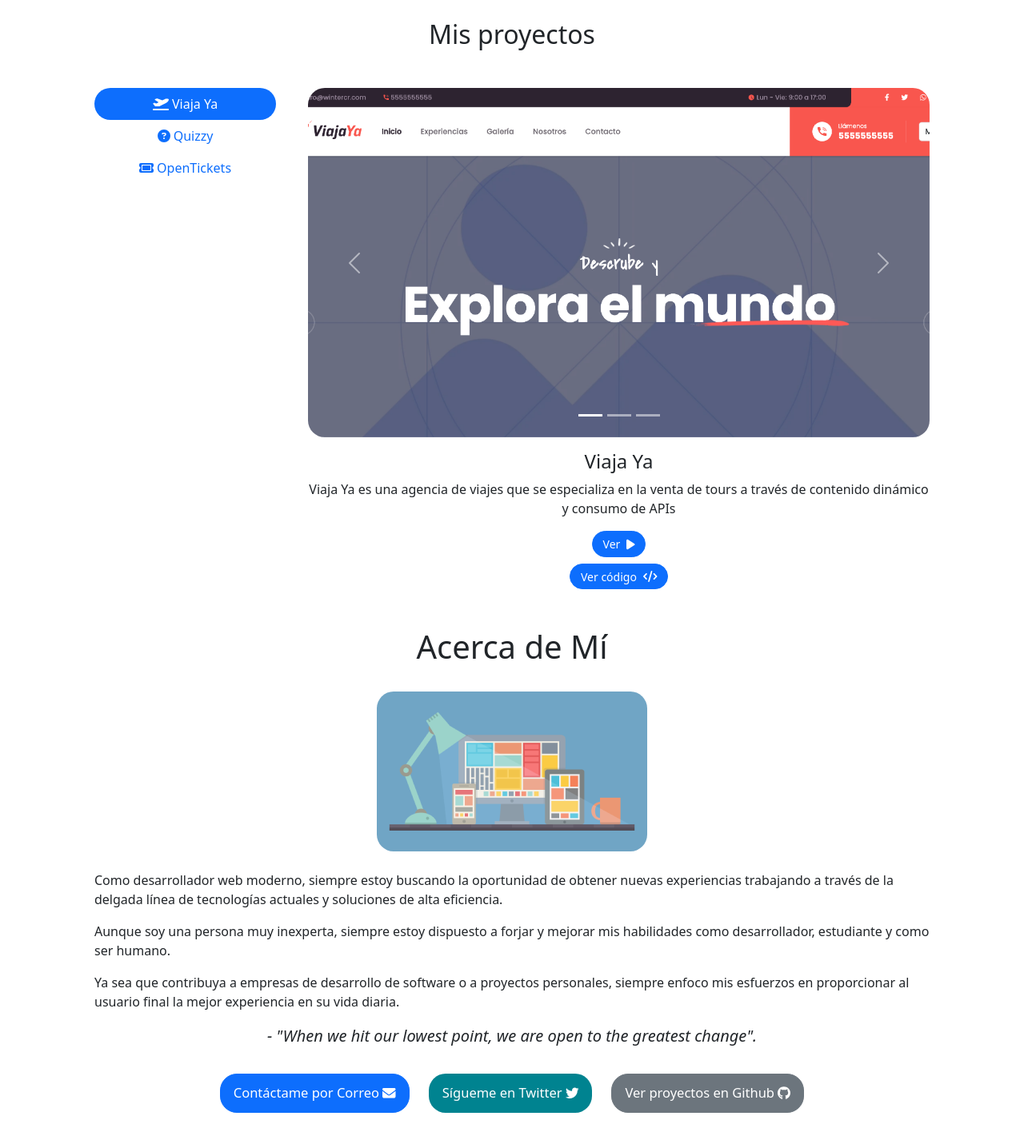
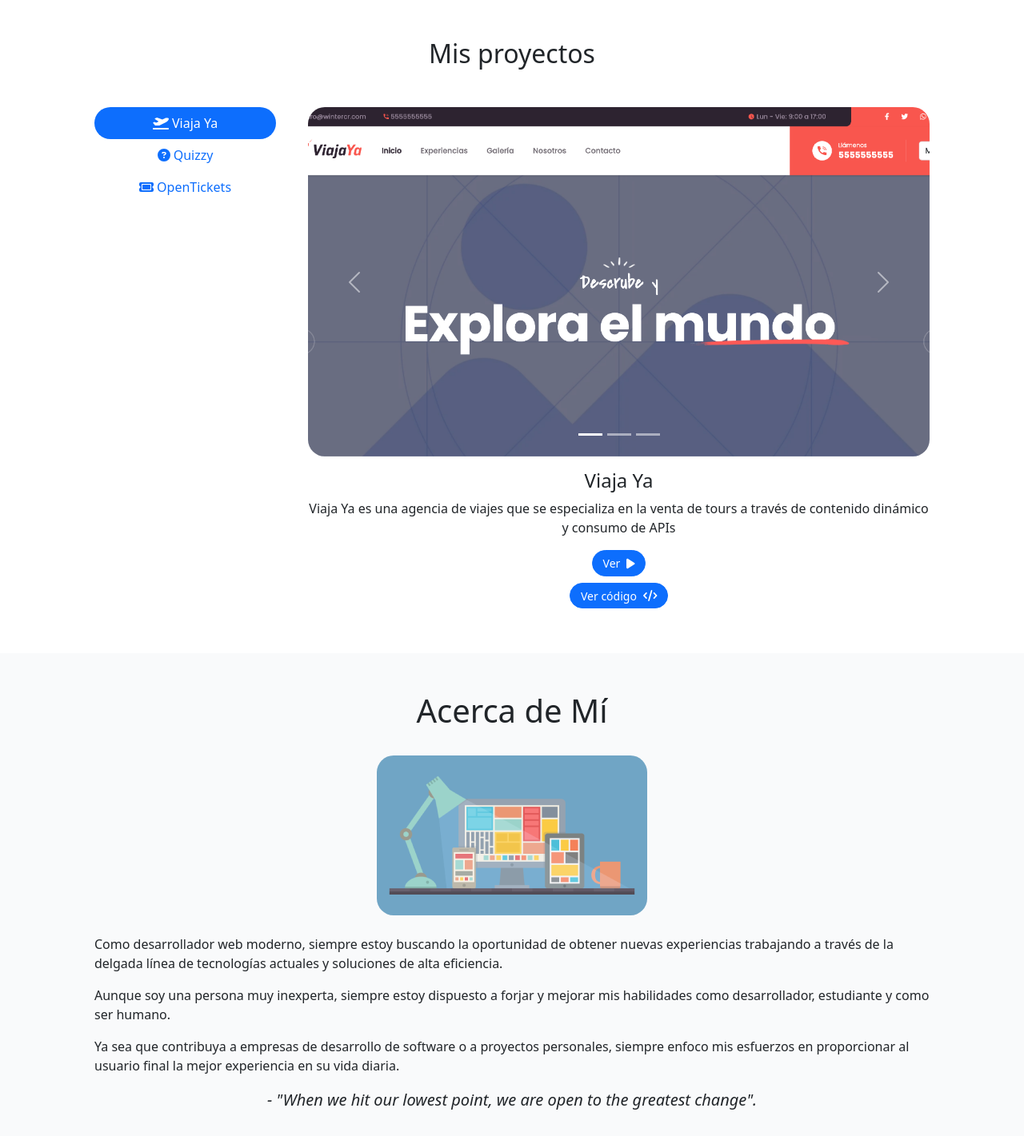
Before and after one commit to LeonSolisPedro/wintercr.com, a Vue app: page / in a window 1280 px wide. Shown: the part 800-2221 px from the top of the page at 80% size. Built offline with nearby package versions, Linux system fonts and the light colour scheme.

Commit message:
Making some padding addjustments

```diff
--- a/src/App.vue
+++ b/src/App.vue
@@ -8,7 +8,8 @@
 
     <CarouselProjects />
 
-    <div id="aboutme" class="container px-5 py-4">
+    <div class="gray-background">
+      <div id="aboutme" class="container px-5 py-5">
 
         <h1 class="text-center">Acerca de Mí</h1>
 
@@ -16,7 +17,8 @@
           <img src="./assets/colorcito.webp" class="img-fluid rounded" alt="Colorcito">
         </div>
 
-      <p>Como desarrollador web moderno, siempre estoy buscando la oportunidad de obtener nuevas experiencias trabajando
+        <p>Como desarrollador web moderno, siempre estoy buscando la oportunidad de obtener nuevas experiencias
+          trabajando
           a través de la delgada línea de tecnologías actuales y soluciones de alta eficiencia.</p>
 
         <p>Aunque soy una persona muy inexperta, siempre estoy dispuesto a forjar y mejorar mis habilidades como
@@ -34,13 +36,16 @@
             <font-awesome-icon icon="fa-solid fa-envelope" /></a>
           <a class="btn btn-twitter m-3" target="_blank" href="https://twitter.com/LeonSolisPedro">Sígueme en Twitter
             <font-awesome-icon icon="fa-brands fa-twitter" /></a>
-        <a class="btn btn-secondary m-2" target="_blank" href="https://github.com/LeonSolisPedro">Ver proyectos en Github
+          <a class="btn btn-secondary m-2" target="_blank" href="https://github.com/LeonSolisPedro">Ver proyectos en
+            Github
             <font-awesome-icon icon="fa-brands fa-github" /></a>
         </div>
 
       </div>
+    </div>
 
-    <FooterComponent />
+
+    <FooterComponent class="gray-background" />
 
   </div>
 </template>
@@ -51,6 +56,15 @@
   --bs-btn-bg: #008390 !important;
   --bs-btn-hover-bg: #00707A !important;
   --bs-btn-hover-color: var(--bs-white) !important;
+}
+
+
+.gray-background {
+  background-color: #F9FAFB;
+}
+
+[data-bs-theme="dark"] .gray-background {
+  background-color: #24282C !important;
 }
 
 @media (min-width: 1400px) {
--- a/src/components/CarouselProjects.vue
+++ b/src/components/CarouselProjects.vue
@@ -1,9 +1,9 @@
 <template>
-  <div id="carouselprojects" class="container px-5 py-4">
+  <div id="carouselprojects" class="container px-5 py-5">
 
     <h2 class="text-center">Mis proyectos</h2>
 
-    <div class="row mt-5 mb-0">
+    <div class="row mt-5 mb-2">
       <div class="col-md-3">
         <div class="nav flex-column nav-pills me-3 mb-3" role="tablist">
           <button v-for="(car, index) in favCarousel" class="nav-link" :class="{ 'active': index === 0 }"
--- a/src/components/_CarouselForEach.vue
+++ b/src/components/_CarouselForEach.vue
@@ -1,20 +1,20 @@
 <template>
-  <div :id="`carouselExampleCaptions${car.id}`" class="carousel carousel-fade slide">
+  <div :id="`carouselExampleCaptions${car.id}`" class="carousel slide" data-bs-ride="carousel">
     <div class="carousel-indicators">
       <button v-for="(img, index) in car.images" type="button" :data-bs-target="`#carouselExampleCaptions${car.id}`"
         :data-bs-slide-to="index" :class="{ 'active': index === 0 }"></button>
     </div>
     <div class="carousel-inner rounded">
-      <div v-for="(img, index) in car.images" class="carousel-item" :class="{ 'active': index === 0 }">
+      <div v-for="(img, index) in car.images" class="carousel-item" :class="{ 'active': index === 0 }" data-bs-interval="5500">
         <img :src="img" class="d-block w-100 fantastic-image" alt="...">
       </div>
     </div>
-    <button class="carousel-control-prev" type="button" :data-bs-target="`#carouselExampleCaptions${car.id}`"
+    <button v-if="car.images.length !== 1" class="carousel-control-prev" type="button" :data-bs-target="`#carouselExampleCaptions${car.id}`"
       data-bs-slide="prev">
       <span class="carousel-control-prev-icon"></span>
       <span class="visually-hidden">Anterior</span>
     </button>
-    <button class="carousel-control-next" type="button" :data-bs-target="`#carouselExampleCaptions${car.id}`"
+    <button v-if="car.images.length !== 1" class="carousel-control-next" type="button" :data-bs-target="`#carouselExampleCaptions${car.id}`"
       data-bs-slide="next">
       <span class="carousel-control-next-icon"></span>
       <span class="visually-hidden">Siguiente</span>
```
Lines whose indentation alone changed are shown as unchanged.
